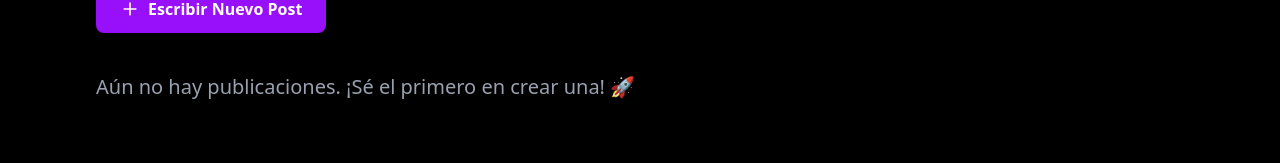
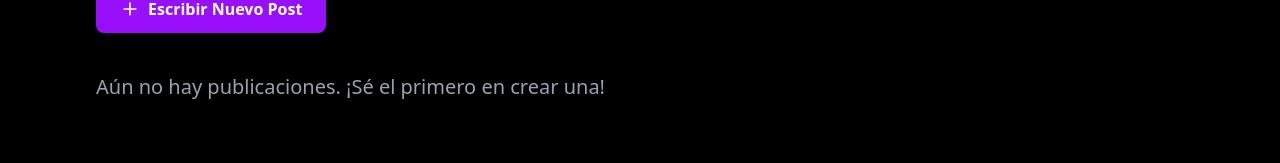
Before and after one commit to Alexander1-svg/levelup-react, a React (Vite) app: page /blog in a window 1280 px wide. Shown: the part 247-410 px from the top of the page. Built offline with nearby package versions, Linux system fonts and the light colour scheme.

Commit message:
fix: Detalles de BlogPage

```diff
--- a/src/pages/BlogPage.tsx
+++ b/src/pages/BlogPage.tsx
@@ -59,7 +59,7 @@ function BlogPage() {
       {/* Mostrar publicaciones o el mensaje de vacío */}
       {posts.length === 0 ? (
         <p className="text-xl text-gray-400 mt-10">
-          Aún no hay publicaciones. ¡Sé el primero en crear una! 🚀
+          Aún no hay publicaciones. ¡Sé el primero en crear una!
         </p>
       ) : (
         <div className="grid grid-cols-1 md:grid-cols-2 lg:grid-cols-3 gap-8">
```
